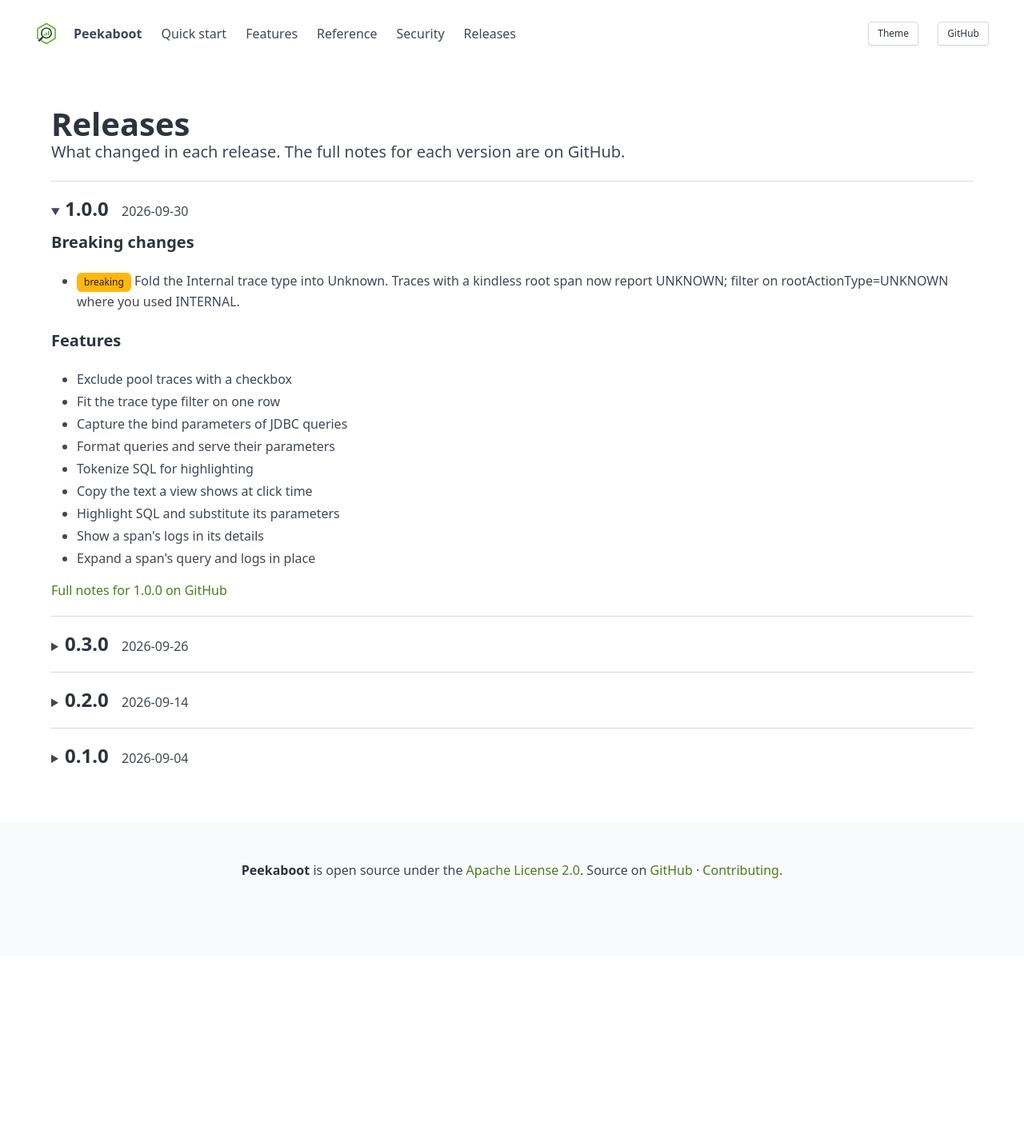
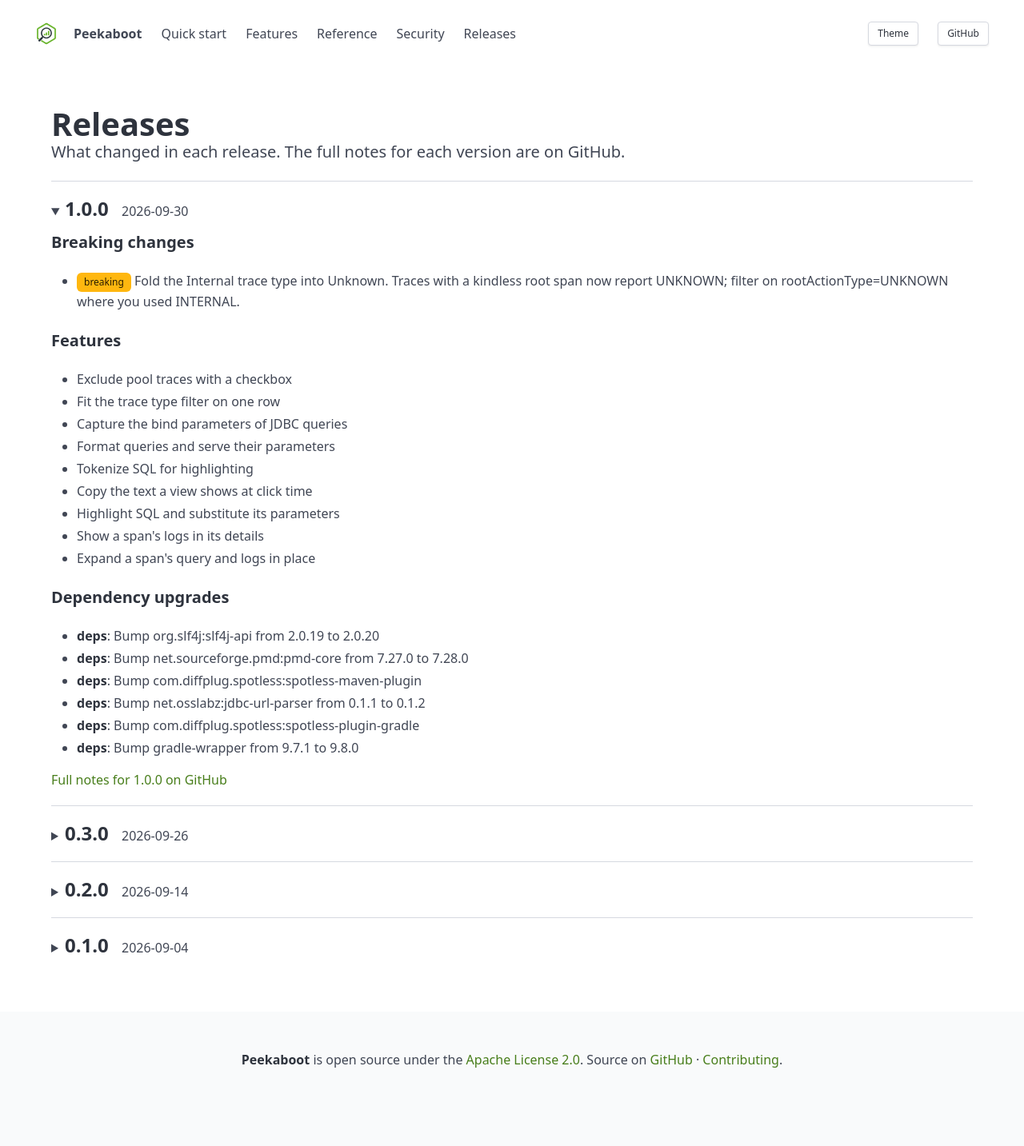
Before and after one commit to peekaboot-org/peekaboot-org.github.io, a Jekyll site: the page built from releases.html, in a window 1280 px wide. Shown: the whole page at 80% size. Built offline with Jekyll 4.4.1, drawn with Linux system fonts in a browser that asks for light colours; before the commit the page ends 1196 px from its top, so only the background shows below that.

Commit message:
docs: list dependency upgrades in the release notes

```diff
--- a/_data/releases.json
+++ b/_data/releases.json
@@ -70,6 +70,47 @@
           {
             "text": "Expand a span's query and logs in place",
             "scope": null,
+            "breaking": false,
+            "detail": null
+          }
+        ]
+      },
+      {
+        "title": "Dependency upgrades",
+        "entries": [
+          {
+            "text": "Bump org.slf4j:slf4j-api from 2.0.19 to 2.0.20",
+            "scope": "deps",
+            "breaking": false,
+            "detail": null
+          },
+          {
+            "text": "Bump net.sourceforge.pmd:pmd-core from 7.27.0 to 7.28.0",
+            "scope": "deps",
+            "breaking": false,
+            "detail": null
+          },
+          {
+            "text": "Bump com.diffplug.spotless:spotless-maven-plugin",
+            "scope": "deps",
+            "breaking": false,
+            "detail": null
+          },
+          {
+            "text": "Bump net.osslabz:jdbc-url-parser from 0.1.1 to 0.1.2",
+            "scope": "deps",
+            "breaking": false,
+            "detail": null
+          },
+          {
+            "text": "Bump com.diffplug.spotless:spotless-plugin-gradle",
+            "scope": "deps",
+            "breaking": false,
+            "detail": null
+          },
+          {
+            "text": "Bump gradle-wrapper from 9.7.1 to 9.8.0",
+            "scope": "deps",
             "breaking": false,
             "detail": null
           }
@@ -380,6 +421,35 @@
             "detail": null
           }
         ]
+      },
+      {
+        "title": "Dependency upgrades",
+        "entries": [
+          {
+            "text": "Bump com.microsoft.playwright:playwright",
+            "scope": "deps",
+            "breaking": false,
+            "detail": null
+          },
+          {
+            "text": "Bump net.ttddyy.observation:datasource-micrometer-opentelemetry",
+            "scope": "deps",
+            "breaking": false,
+            "detail": null
+          },
+          {
+            "text": "Bump net.ttddyy.observation:datasource-micrometer-spring-boot",
+            "scope": "deps",
+            "breaking": false,
+            "detail": null
+          },
+          {
+            "text": "Use jdbc-url-parser 0.1.2",
+            "scope": "deps",
+            "breaking": false,
+            "detail": null
+          }
+        ]
       }
     ]
   },
@@ -517,6 +587,65 @@
             "detail": null
           }
         ]
+      },
+      {
+        "title": "Dependency upgrades",
+        "entries": [
+          {
+            "text": "Bump org.apache.maven.plugins:maven-failsafe-plugin",
+            "scope": "deps",
+            "breaking": false,
+            "detail": null
+          },
+          {
+            "text": "Bump io.github.git-commit-id:git-commit-id-maven-plugin",
+            "scope": "deps",
+            "breaking": false,
+            "detail": null
+          },
+          {
+            "text": "Bump org.apache.maven.plugins:maven-surefire-plugin",
+            "scope": "deps",
+            "breaking": false,
+            "detail": null
+          },
+          {
+            "text": "Bump com.diffplug.spotless:spotless-maven-plugin",
+            "scope": "deps",
+            "breaking": false,
+            "detail": null
+          },
+          {
+            "text": "Bump com.github.spotbugs:spotbugs-maven-plugin",
+            "scope": "deps",
+            "breaking": false,
+            "detail": null
+          },
+          {
+            "text": "Bump com.diffplug.spotless:spotless-plugin-gradle",
+            "scope": "deps",
+            "breaking": false,
+            "detail": null
+          },
+          {
+            "text": "Bump org.springdoc:springdoc-openapi-starter-webmvc-ui",
+            "scope": "deps",
+            "breaking": false,
+            "detail": null
+          },
+          {
+            "text": "Bump actions/setup-java in /.github/actions/prepare-build",
+            "scope": "deps",
+            "breaking": false,
+            "detail": null
+          },
+          {
+            "text": "Bump WyriHaximus/github-action-get-previous-tag",
+            "scope": "deps",
+            "breaking": false,
+            "detail": null
+          }
+        ]
       }
     ]
   },
```
